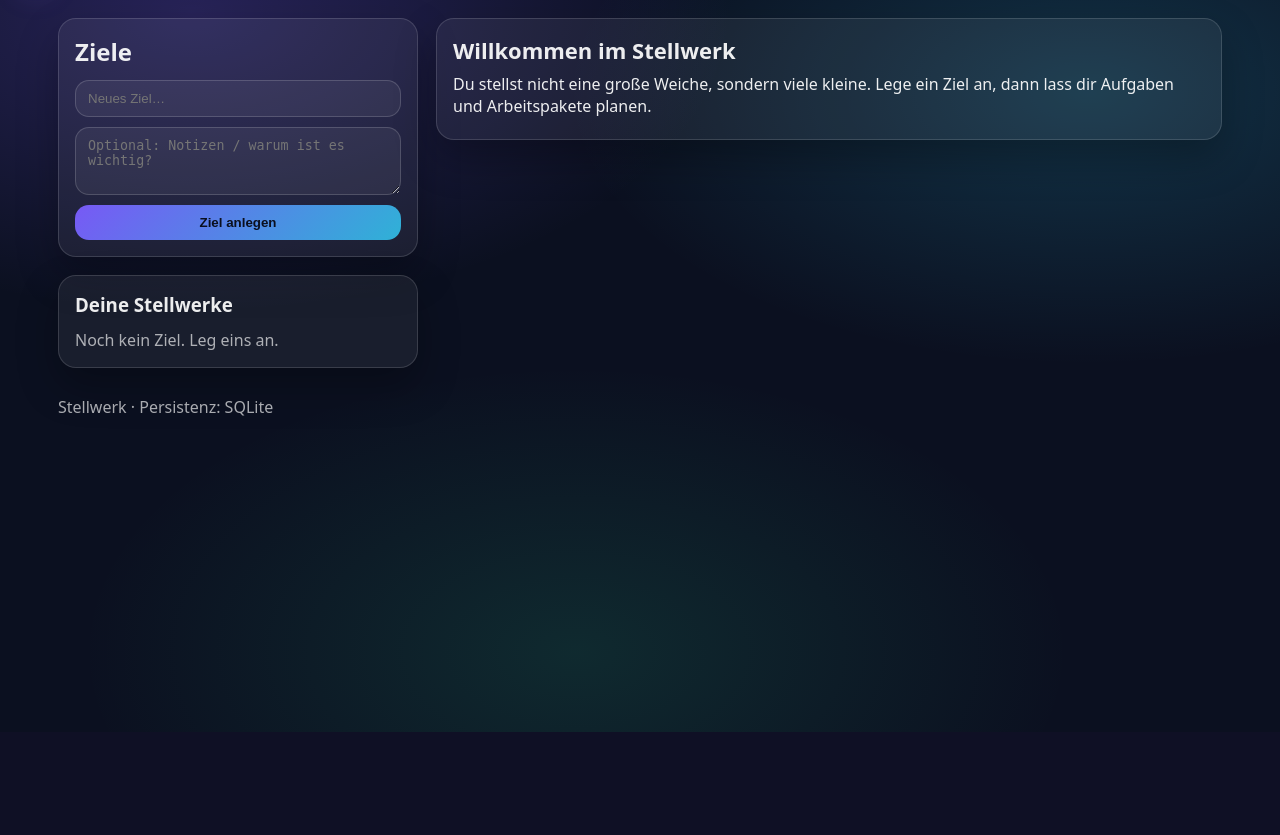
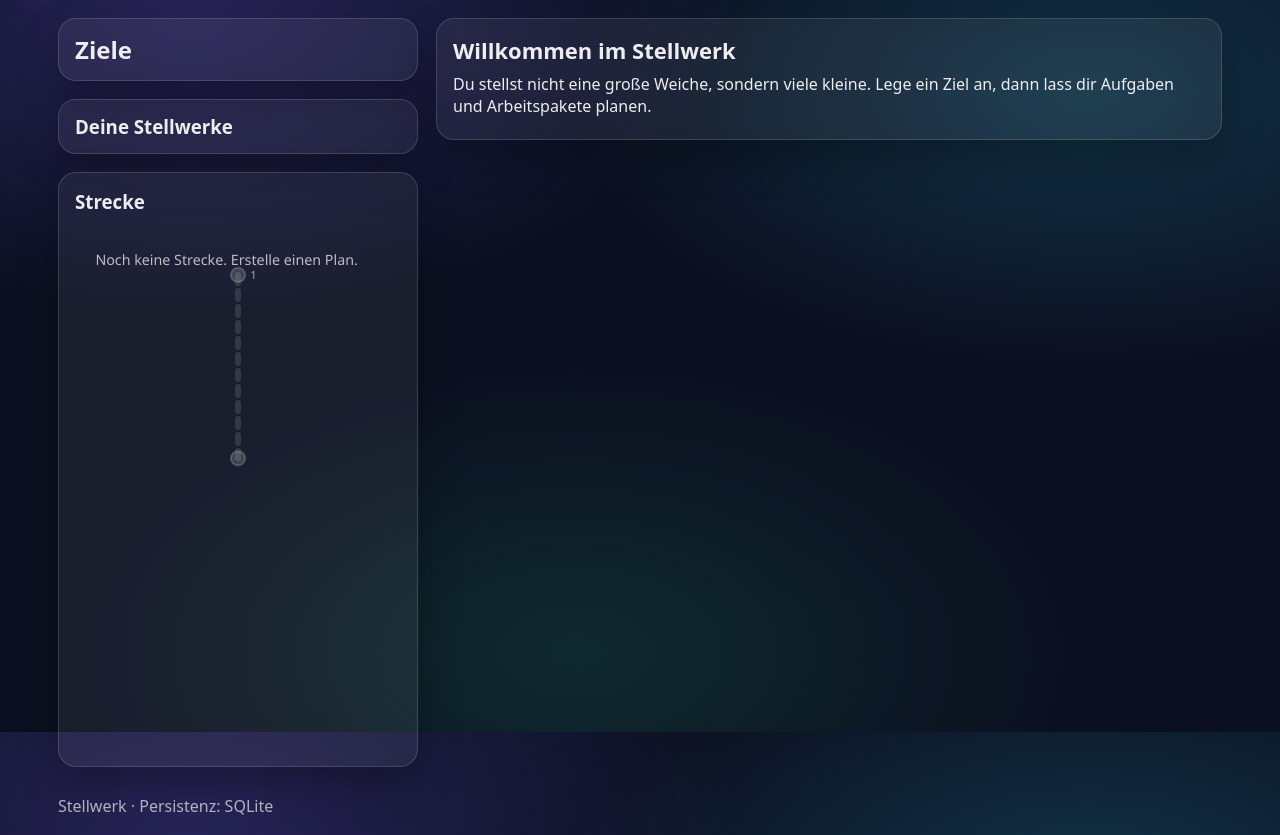
Before and after one commit to NoMadAndy/goals, a FastAPI app: page / in a window 1280 px wide. Shown: the part 68-903 px from the top of the page. Before the commit the page ends 800 px from the top, so only its background shows below. Run offline with FastAPI, Linux system fonts and the light colour scheme.

Commit message:
Redesign layout and render track vertically

```diff
--- a/src/stellwerk/static/app.css
+++ b/src/stellwerk/static/app.css
@@ -41,6 +41,11 @@
 .layout{display:grid; grid-template-columns: 360px 1fr; gap:18px; padding:18px; max-width:1200px; margin:0 auto;}
 .sidebar{display:flex; flex-direction:column; gap:18px;}
 .content{display:flex; flex-direction:column; gap:18px;}
+
+details.card{padding:14px 16px}
+details.card > summary{cursor:pointer}
+details.card > summary::-webkit-details-marker{display:none}
+details.card > summary{list-style:none}
 
 .card{
   background: var(--panel);
@@ -102,11 +107,15 @@
 .track-wrap{width:100%; overflow:auto; padding-bottom:6px}
 .track{
   width:100%;
-  min-width:860px;
-  height:280px;
+  min-width:0;
+  height:320px;
   display:block;
   shape-rendering: geometricPrecision;
   text-rendering: geometricPrecision;
+}
+
+.track.vertical{
+  height: 520px;
 }
 .track-legend{display:flex; gap:8px; flex-wrap:wrap; margin-bottom:10px}
 .pill{font-size:12px; color:var(--muted); border:1px solid rgba(255,255,255,.12); padding:6px 10px; border-radius:999px; background: rgba(255,255,255,.04)}
@@ -219,6 +228,11 @@
   .toast-container{right: 10px; left: 10px; width: auto}
 }
 
+@media (max-width: 980px){
+  .layout{grid-template-columns: 1fr}
+  .packages{grid-template-columns: 1fr}
+}
+
 /* Debug Console */
 .debug-console{
   position: fixed;
--- a/src/stellwerk/templates/index.html
+++ b/src/stellwerk/templates/index.html
@@ -19,18 +19,22 @@
 
     <main class="layout">
       <aside class="sidebar">
-        <section class="card">
-          <h2>Ziele</h2>
-          <form method="post" action="/goals" class="stack">
+        <details class="card" id="goalsPanel">
+          <summary>
+            <h2 style="display:inline; margin:0">Ziele</h2>
+          </summary>
+          <form method="post" action="/goals" class="stack" style="margin-top:12px">
             <input name="title" placeholder="Neues Ziel…" />
             <textarea name="description" placeholder="Optional: Notizen / warum ist es wichtig?"></textarea>
             <button type="submit">Ziel anlegen</button>
           </form>
-        </section>
+        </details>
 
-        <section class="card">
-          <h3>Deine Stellwerke</h3>
-          <div class="goal-list">
+        <details class="card" id="stellwerkePanel">
+          <summary>
+            <h3 style="display:inline; margin:0">Deine Stellwerke</h3>
+          </summary>
+          <div class="goal-list" style="margin-top:12px">
             {% if goals|length == 0 %}
               <div class="muted">Noch kein Ziel. Leg eins an.</div>
             {% endif %}
@@ -41,6 +45,11 @@
               </a>
             {% endfor %}
           </div>
+        </details>
+
+        <section class="card">
+          <h3 style="margin-bottom:10px">Strecke</h3>
+          {% include "track.html" %}
         </section>
       </aside>
 
@@ -68,7 +77,7 @@
 
           <section class="card">
             <div class="row">
-              <h2>Strecke</h2>
+              <h2>Plan</h2>
               <form method="post" action="/goals/{{ selected_goal.id }}/plan" class="row-right">
                 <input name="context" placeholder="Optionaler Kontext (Zeit, Ressourcen, Constraints)…" />
                 <button type="submit">KI: Plan erstellen</button>
@@ -181,7 +190,6 @@
               {% endfor %}
             {% endif %}
 
-            {% include "track.html" %}
           </section>
 
           <section class="card details">
--- a/src/stellwerk/templates/track.html
+++ b/src/stellwerk/templates/track.html
@@ -60,7 +55,7 @@
       {% endif %}
     {% endfor %}
 
-    <svg id="dag-track" class="track" viewBox="0 0 700 320" preserveAspectRatio="xMinYMin meet" role="img" aria-label="Plan als Liniengraph (DAG) mit Weichen und Merge"></svg>
+    <svg id="dag-track" class="track vertical" viewBox="0 0 700 320" preserveAspectRatio="xMinYMin meet" role="img" aria-label="Plan als Liniengraph (DAG) senkrecht"></svg>
 
     <script>
       (() => {
@@ -131,12 +126,12 @@
         let maxDepth = 0;
         for (const d of depth.values()) maxDepth = Math.max(maxDepth, d);
 
-        // Layout constants
-        const marginX = 70;
+        // Layout constants (vertical)
+        const marginX = 50;
         const marginY = 40;
-        const colW = 220;
-        const rowGap = 70;
-        const segLen = 130;
+        const rowH = 170;
+        const colGap = 90;
+        const segLen = 120;
 
         // Build layers
         const layers = [];
@@ -150,8 +145,8 @@
         let maxInLayer = 1;
         for (const layer of layers) maxInLayer = Math.max(maxInLayer, layer.length || 1);
 
-        const vbW = marginX + (maxDepth + 1) * colW + 110;
-        const vbH = Math.max(260, marginY * 2 + (maxInLayer - 1) * rowGap + 90);
+        const vbH = marginY + (maxDepth + 1) * rowH + 110;
+        const vbW = Math.max(280, marginX * 2 + (maxInLayer - 1) * colGap + 220);
         svg.setAttribute('viewBox', `0 0 ${vbW} ${vbH}`);
 
         // Compute coordinates
@@ -159,12 +154,12 @@
         for (let d = 0; d < layers.length; d++) {
           const layer = layers[d] || [];
           const count = layer.length || 1;
-          const layerHeight = (count - 1) * rowGap;
-          const startY = (vbH - layerHeight) / 2;
+          const layerWidth = (count - 1) * colGap;
+          const startX = (vbW - layerWidth) / 2;
           for (let i = 0; i < layer.length; i++) {
             const id = layer[i];
-            const x = marginX + d * colW;
-            const y = startY + i * rowGap;
+            const x = startX + i * colGap;
+            const y = marginY + d * rowH;
             pos.set(id, { x, y });
           }
         }
@@ -179,10 +174,10 @@
           const cls = activePairs.has(key) ? 'graph-branch active' : 'graph-branch';
           svg.appendChild(
             el('line', {
-              x1: a.x + segLen / 2,
-              y1: a.y,
-              x2: b.x - segLen / 2,
-              y2: b.y,
+              x1: a.x,
+              y1: a.y + segLen / 2,
+              x2: b.x,
+              y2: b.y - segLen / 2,
               class: cls,
             })
           );
@@ -196,15 +191,15 @@
           const isActive = activeIds.has(r.id);
           const baseCls = isActive ? 'graph-line active' : 'graph-line';
           const doneCls = isActive ? 'graph-done active' : 'graph-done';
-          const x1 = p.x - segLen / 2;
-          const x2 = p.x + segLen / 2;
-          const xDone = x1 + (segLen * Math.max(0, Math.min(1, r.ratio || 0)));
+          const y1 = p.y - segLen / 2;
+          const y2 = p.y + segLen / 2;
+          const yDone = y1 + (segLen * Math.max(0, Math.min(1, r.ratio || 0)));
 
-          svg.appendChild(el('line', { x1, y1: p.y, x2, y2: p.y, class: baseCls }));
-          svg.appendChild(el('line', { x1, y1: p.y, x2: xDone, y2: p.y, class: doneCls }));
+          svg.appendChild(el('line', { x1: p.x, y1, x2: p.x, y2, class: baseCls }));
+          svg.appendChild(el('line', { x1: p.x, y1, x2: p.x, y2: yDone, class: doneCls }));
           svg.appendChild(el('circle', { cx: p.x, cy: p.y, r: 7, class: 'graph-node' }));
 
-          const label = el('text', { x: x1 + 8, y: p.y - 14, class: r.kind === 'branch' ? 'graph-branch-label' : 'graph-label' });
+          const label = el('text', { x: p.x + 14, y: y1 + 10, class: r.kind === 'branch' ? 'graph-branch-label' : 'graph-label' });
           label.textContent = r.title;
           svg.appendChild(label);
         }
@@ -212,16 +207,16 @@
     </script>
   {% else %}
 
-  <svg class="track" viewBox="0 0 {{ vb_w }} {{ vb_h }}" preserveAspectRatio="xMinYMin meet" role="img" aria-label="Plan als Liniengraph mit Weichen und Merge">
+  <svg class="track vertical" viewBox="0 0 {{ vb_w }} {{ vb_h }}" preserveAspectRatio="xMinYMin meet" role="img" aria-label="Plan als Liniengraph senkrecht">
 
     {% if phase_count == 1 and routes|length == 0 %}
       <text x="20" y="40" class="muted-svg">Noch keine Strecke. Erstelle einen Plan.</text>
     {% endif %}
 
     {% for phase in range(0, phase_count) %}
-      {% set x1 = x0 + (phase * phase_w) %}
-      {% set x2 = x1 + phase_w %}
-      {% set x_mid = x1 + (phase_w * 0.55) %}
+      {% set y1 = y0 + (phase * phase_h) %}
+      {% set y2 = y1 + phase_h %}
+      {% set y_mid = y1 + (phase_h * 0.55) %}
 
       {% set ph = namespace(trunk=none, branches=[], decision=none) %}
       {% for r in routes %}
@@ -241,8 +236,8 @@
       {% endfor %}
 
       <!-- Phase marker -->
-      <circle cx="{{ x1 }}" cy="{{ y_trunk }}" r="7" class="graph-node" />
-      <text x="{{ x1 - 10 }}" y="{{ y_trunk + 32 }}" class="graph-phase">{{ phase + 1 }}</text>
+      <circle cx="{{ x_trunk }}" cy="{{ y1 }}" r="7" class="graph-node" />
+      <text x="{{ x_trunk + 12 }}" y="{{ y1 + 4 }}" class="graph-phase">{{ phase + 1 }}</text>
 
       {% if ph.trunk %}
         {% set cnt = namespace(total=0, done=0) %}
@@ -255,11 +250,11 @@
         {% set ratio = (cnt.done / cnt.total) if cnt.total > 0 else 0 %}
         {% set is_active = (ph.trunk.id in active_ids) %}
 
-        <line x1="{{ x1 }}" y1="{{ y_trunk }}" x2="{{ x2 }}" y2="{{ y_trunk }}" class="graph-line{% if is_active %} active{% endif %}" />
-        <line x1="{{ x1 }}" y1="{{ y_trunk }}" x2="{{ x1 + (phase_w * ratio) }}" y2="{{ y_trunk }}" class="graph-done{% if is_active %} active{% endif %}" />
-        <text x="{{ x1 + 8 }}" y="{{ y_trunk - 16 }}" class="graph-label">{{ ph.trunk.title }}</text>
+        <line x1="{{ x_trunk }}" y1="{{ y1 }}" x2="{{ x_trunk }}" y2="{{ y2 }}" class="graph-line{% if is_active %} active{% endif %}" />
+        <line x1="{{ x_trunk }}" y1="{{ y1 }}" x2="{{ x_trunk }}" y2="{{ y1 + (phase_h * ratio) }}" class="graph-done{% if is_active %} active{% endif %}" />
+        <text x="{{ x_trunk + 14 }}" y="{{ y1 + 14 }}" class="graph-label">{{ ph.trunk.title }}</text>
       {% else %}
-        <line x1="{{ x1 }}" y1="{{ y_trunk }}" x2="{{ x2 }}" y2="{{ y_trunk }}" class="graph-line missing" />
+        <line x1="{{ x_trunk }}" y1="{{ y1 }}" x2="{{ x_trunk }}" y2="{{ y2 }}" class="graph-line missing" />
       {% endif %}
 
       {% if ph.decision and ph.branches|length > 0 %}
@@ -295,21 +290,21 @@
           {% endfor %}
           {% set ratio_b = (cntb.done / cntb.total) if cntb.total > 0 else 0 %}
 
-          <!-- branch out -->
-          <line x1="{{ x_mid - 10 }}" y1="{{ y_trunk }}" x2="{{ x_mid + 18 }}" y2="{{ yb }}" class="graph-branch{% if is_active %} active{% endif %}{% if is_chosen %} chosen{% endif %}" />
-          <!-- branch horizontal -->
-          <line x1="{{ x_mid + 18 }}" y1="{{ yb }}" x2="{{ x2 - 24 }}" y2="{{ yb }}" class="graph-branch{% if is_active %} active{% endif %}{% if is_chosen %} chosen{% endif %}" />
-          <line x1="{{ x_mid + 18 }}" y1="{{ yb }}" x2="{{ x_mid + 18 + ((x2 - 24) - (x_mid + 18)) * ratio_b }}" y2="{{ yb }}" class="graph-done{% if is_active %} active{% endif %}" />
-          <!-- merge back -->
-          <line x1="{{ x2 - 24 }}" y1="{{ yb }}" x2="{{ x2 }}" y2="{{ y_trunk }}" class="graph-branch{% if is_active %} active{% endif %}{% if is_chosen %} chosen{% endif %}" />
+          <!-- branch out (from trunk) -->
+          <line x1="{{ x_trunk }}" y1="{{ y_mid - 10 }}" x2="{{ xb }}" y2="{{ y_mid + 18 }}" class="graph-branch{% if is_active %} active{% endif %}{% if is_chosen %} chosen{% endif %}" />
+          <!-- branch vertical -->
+          <line x1="{{ xb }}" y1="{{ y_mid + 18 }}" x2="{{ xb }}" y2="{{ y2 - 24 }}" class="graph-branch{% if is_active %} active{% endif %}{% if is_chosen %} chosen{% endif %}" />
+          <line x1="{{ xb }}" y1="{{ y_mid + 18 }}" x2="{{ xb }}" y2="{{ y_mid + 18 + ((y2 - 24) - (y_mid + 18)) * ratio_b }}" class="graph-done{% if is_active %} active{% endif %}" />
+          <!-- merge back to trunk -->
+          <line x1="{{ xb }}" y1="{{ y2 - 24 }}" x2="{{ x_trunk }}" y2="{{ y2 }}" class="graph-branch{% if is_active %} active{% endif %}{% if is_chosen %} chosen{% endif %}" />
 
-          <text x="{{ x_mid + 22 }}" y="{{ yb - 12 }}" class="graph-branch-label">{{ br.title }}</text>
+          <text x="{{ xb + 12 }}" y="{{ y_mid + 10 }}" class="graph-branch-label">{{ br.title }}</text>
         {% endfor %}
       {% endif %}
     {% endfor %}
 
     <!-- end marker -->
-    <circle cx="{{ x0 + (phase_count * phase_w) }}" cy="{{ y_trunk }}" r="7" class="graph-node" />
+    <circle cx="{{ x_trunk }}" cy="{{ y0 + (phase_count * phase_h) }}" r="7" class="graph-node" />
   </svg>
   {% endif %}
 </div>
```
Also changed, not shown: other parts of src/stellwerk/templates/track.html (+12 -17 lines).
